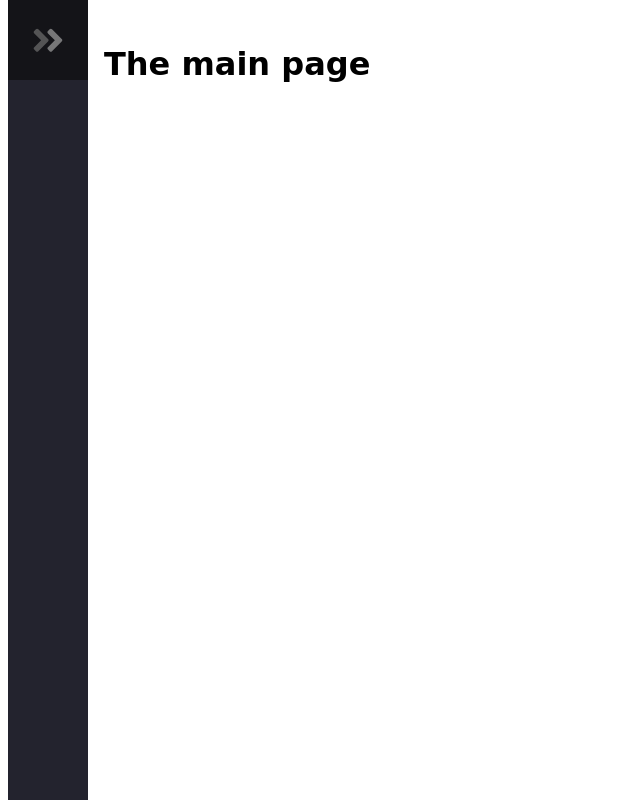
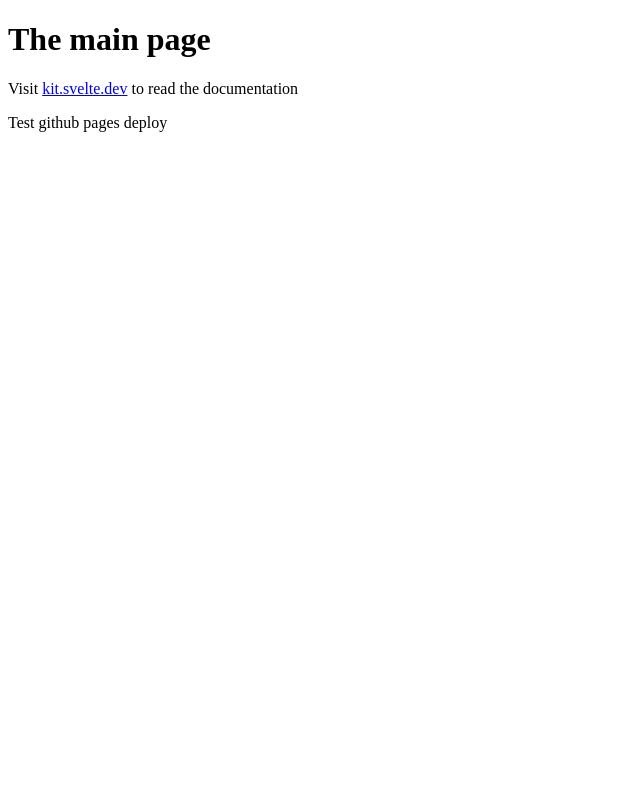
Before and after one commit to flmath/flmath.github.io, a SvelteKit app: page / in a window 1280 px wide. Shown: the whole page, without its empty margins (0-640 px from the left). Built offline with nearby package versions, Linux system fonts and the light colour scheme.

Commit message:
Revert "new favicon and sidebar"
This reverts commit 2c09d0b9b6d5bf08c28009b7062ac3c0c5588024.

```diff
--- a/src/routes/+layout.svelte
+++ /dev/null
@@ -1,252 +0,0 @@
-<body>
-    <nav class="navbar">
-        <ul class="navbar-nav">
-
-            <li class="logo">
-                <a href="/" class="nav-link">
-                  <span class="link-text logo-text">Main</span>
-                  <svg
-                    aria-hidden="true"
-                    focusable="false"
-                    data-prefix="fad"
-                    data-icon="angle-double-right"
-                    role="img"
-                    xmlns="http://www.w3.org/2000/svg"
-                    viewBox="0 0 448 512"
-                    class="svg-inline--fa fa-angle-double-right fa-w-14 fa-5x"
-                  >
-                    <g class="fa-group">
-                      <path
-                        fill="currentColor"
-                        d="M224 273L88.37 409a23.78 23.78 0 0 1-33.8 0L32 386.36a23.94 23.94 0 0 1 0-33.89l96.13-96.37L32 159.73a23.94 23.94 0 0 1 0-33.89l22.44-22.79a23.78 23.78 0 0 1 33.8 0L223.88 239a23.94 23.94 0 0 1 .1 34z"
-                        class="fa-secondary"
-                      ></path>
-                      <path
-                        fill="currentColor"
-                        d="M415.89 273L280.34 409a23.77 23.77 0 0 1-33.79 0L224 386.26a23.94 23.94 0 0 1 0-33.89L320.11 256l-96-96.47a23.94 23.94 0 0 1 0-33.89l22.52-22.59a23.77 23.77 0 0 1 33.79 0L416 239a24 24 0 0 1-.11 34z"
-                        class="fa-primary"
-                      ></path>
-                    </g>
-                  </svg>
-                </a>
-              </li>
-
-
-
-
-
-
-
-
-
-
-            <li class="nav-item">
-                <span class="link-text">
-                    <a href="/" class="nav-item">Home</a></span
-                >
-            </li>
-            <li class="nav-item">
-                <span class="link-text">
-                    <a href="/cv" class="nav-item">CV</a></span
-                >
-            </li>
-            <li class="nav-item">
-                <span class="link-text">
-                    <a href="/error" class="nav-item">Error</a></span
-                >
-            </li>
-        </ul>
-    </nav>
-
-    <main>
-        <slot />
-    </main>
-</body>
-
-<style>
-    :root {
-        font-size: 16px;
-        font-family: "Open Sans";
-        --text-primary: #ebdfdf;
-        --text-secondary: #ececec;
-        --bg-primary: #23232e;
-        --bg-secondary: #141418;
-        --transition-speed: 600ms;
-    }
-    body {
-        font-family: 'Comic Sans MS';
-        color: black;
-        background-color: white;
-        margin: 0;
-        padding: 0;
-    }
-
-    body::-webkit-scrollbar {
-  width: 0.25rem;
-}
-
-body::-webkit-scrollbar-track {
-  background: #1e1e24;
-}
-
-body::-webkit-scrollbar-thumb {
-  background: #6649b8;
-}
-
-    main {
-        margin-left: 5rem;
-        padding: 1rem;
-    }
-
-    .navbar {
-        position: fixed;
-        background-color: var(--bg-primary);
-        transition: width 600ms ease;
-        overflow: scroll;
-    }
-
-    .navbar {
-        width: 5rem;
-        height: 100vh;
-        position: fixed;
-        background-color: var(--bg-primary);
-        transition: width 600ms ease;
-        overflow: scroll;
-    }
-
-    .navbar-nav {
-        list-style: none;
-        padding: 0;
-        margin: 0;
-        display: flex;
-        flex-direction: column;
-        align-items: center;
-        height: 100%;
-    }
-
-    .nav-item {
-        width: 100%;
-    }
-
-    .nav-item:last-child {
-        margin-top: auto;
-    }
-
-    .nav-link {
-        display: flex;
-        align-items: center;
-        height: 5rem;
-        color: var(--text-primary);
-        text-decoration: none;
-        filter: grayscale(100%) opacity(0.7);
-        transition: var(--transition-speed);
-    }
-
-    .nav-link:hover {
-        filter: grayscale(0%) opacity(1);
-        background: var(--bg-secondary);
-        color: var(--text-secondary);
-    }
-
-    .link-text {
-        display: none;
-        margin-left: 1rem;
-    }
-
-    .nav-link svg {
-        width: 2rem;
-        min-width: 2rem;
-        margin: 0 1.5rem;
-    }
-    .fa-primary {
-  color: #ff7eee;
-}
-
-.fa-secondary {
-  color: #df49a6;
-}
-
-.fa-primary,
-.fa-secondary {
-  transition: var(--transition-speed);
-}
-
-.logo {
-  font-weight: bold;
-  text-transform: uppercase;
-  margin-bottom: 1rem;
-  text-align: center;
-  color: var(--text-secondary);
-  background: var(--bg-secondary);
-  font-size: 1.5rem;
-  letter-spacing: 0.3ch;
-  width: 100%;
-}
-
-.logo svg {
-  transform: rotate(0deg);
-  transition: var(--transition-speed);
-}
-
-.logo-text
-{
-  display: inline;
-  position: absolute;
-  left: -999px;
-  transition: var(--transition-speed);
-}
-
-    .navbar:hover .logo svg {
-        transform: rotate(-180deg);
-    }
-
-    /* Small screens */
-    @media only screen and (max-width: 600px) {
-        .navbar {
-            bottom: 0;
-            width: 100vw;
-            height: 5rem;
-        }
-
-        .logo {
-            display: none;
-        }
-
-        .navbar-nav {
-            flex-direction: row;
-        }
-
-        .nav-link {
-            justify-content: center;
-        }
-
-        main {
-            margin: 0;
-        }
-    }
-
-    /* Large screens */
-    @media only screen and (min-width: 600px) {
-        .navbar {
-            top: 0;
-            width: 5rem;
-            height: 100vh;
-        }
-
-        .navbar:hover {
-            width: 16rem;
-        }
-
-        .navbar:hover .link-text {
-            display: inline;
-        }
-
-        .navbar:hover .logo svg {
-            margin-left: 11rem;
-        }
-
-        .navbar:hover .logo-text {
-            left: 0px;
-        }
-    }
-</style>
--- a/src/routes/+page.svelte
+++ b/src/routes/+page.svelte
@@ -1 +1,3 @@
 <h1>The main page</h1>
+<p>Visit <a href="https://kit.svelte.dev">kit.svelte.dev</a> to read the documentation</p>
+<p>Test github pages deploy</p>
--- a/src/routes/cv/+page.svelte
+++ /dev/null
@@ -1,2 +0,0 @@
-<h1>The CV</h1>
-<p>Visit <a href="https://kit.svelte.dev">kit.svelte.dev</a> to read the documentation</p>
--- a/src/routes/main/+page.svelte
+++ /dev/null
@@ -1,3 +0,0 @@
-<h1>The main page</h1>
-<p>Visit <a href="https://kit.svelte.dev">kit.svelte.dev</a> to read the documentation</p>
-<p>Test github pages deploy</p>
```
Also changed, not shown: static/favicon.png.
